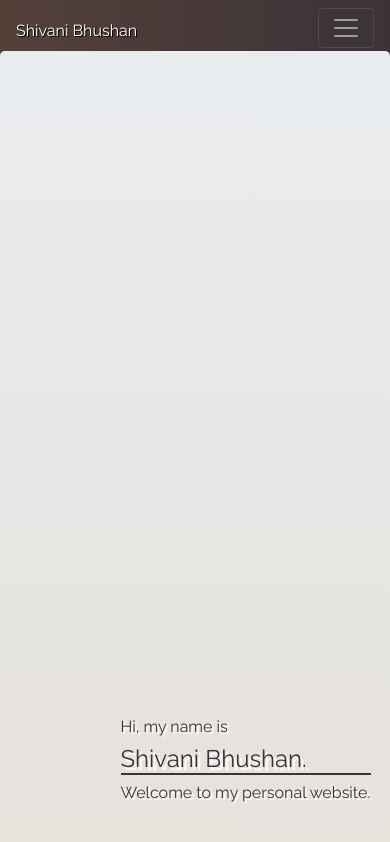
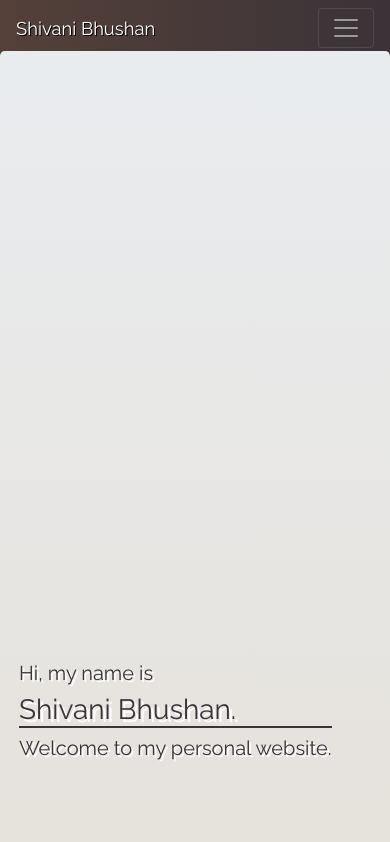
Before and after one commit to shivani0767/shivani0767.github.io, a plain HTML site: page index.html in a window 390 px wide. Drawn offline with nearby package versions, Linux system fonts and the light colour scheme.

Commit message:
increased font size on mobile slightly

```diff
--- a/css/index.css
+++ b/css/index.css
@@ -49,11 +49,11 @@ html, body{
 
 @media only screen and (max-width: 767px) {
 	.navbar .navbar-brand{
-		font-size: 100%;
+		font-size: 115%;
 	}
 
 	.navbar .nav-link{
-		font-size: 105%;
+		font-size: 115%;
 	}
 }
 
@@ -80,13 +80,6 @@ html, body{
     right: 15%;
 }
 
-@media only screen and (max-width: 767px) {
-  .intro{
-  	  bottom: 10%;
-      right: 5%;
-  }
-}
-
 #name_label{
 	border-bottom: 2px solid currentColor;
     text-align: left;
@@ -98,7 +91,7 @@ html, body{
 
 @media only screen and (max-width: 767px) {
   #name_label{
-  	  font-size: 150%;
+  	  font-size: 175%;
   }
 }
 
@@ -112,6 +105,6 @@ html, body{
 
 @media only screen and (max-width: 767px) {
   #intro_text{
-  	  font-size: 100%;
+  	  font-size: 125%;
   }
 }
```
